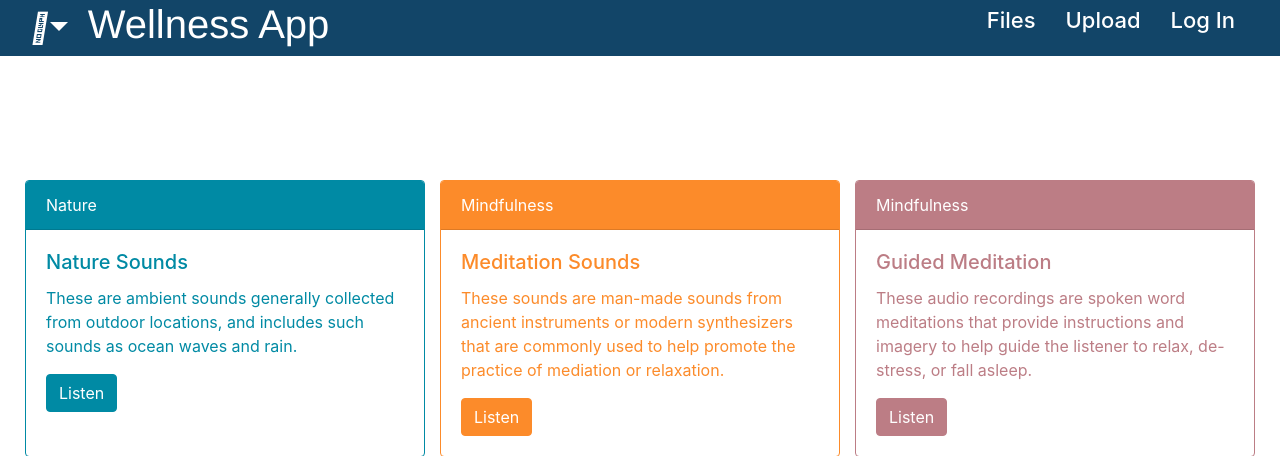
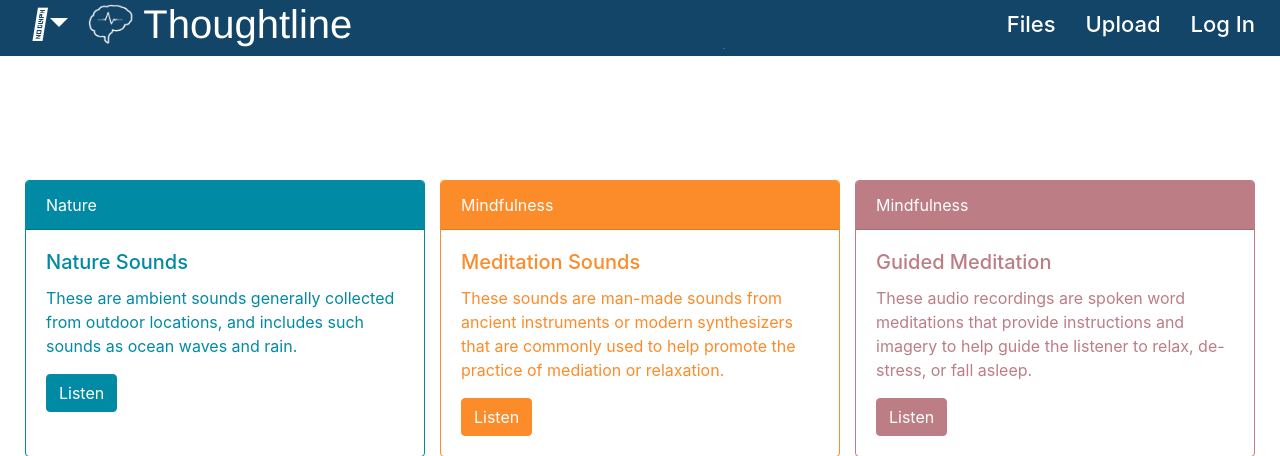
Before and after one commit to JRed46/myDemoRepo2, a Django app: page / in a window 1280 px wide. Shown: the top 456 px of the page. Run offline with Django 4.2, Linux system fonts and the light colour scheme; some libraries are stand-ins or nearby versions.

Commit message:
Logo, Wellness App -> Thoughtline

```diff
--- a/audio_app/templates/index.html
+++ b/audio_app/templates/index.html
@@ -1,8 +1,9 @@
 {% extends "base.html" %}
 
-{% block title %} Home {% endblock title %}
+{% block title %} MIT Thoughtline {% endblock title %}
 
 {% load static %}
+
 {% block content %}
 <link href="https://maxcdn.bootstrapcdn.com/bootstrap/4.1.1/css/bootstrap.min.css" rel="stylesheet" id="bootstrap-css">
 
--- a/audio_server/static/css/main.css
+++ b/audio_server/static/css/main.css
@@ -13,12 +13,13 @@ body {
 }
 
 ::-webkit-scrollbar-track {
-  background: #191c24;
+  background: #124568;
 }
 
 ::-webkit-scrollbar-thumb,
 ::-webkit-scrollbar-thumb:hover {
   background: grey;
+  border-radius: 5px;
 }
 
 h1 {
@@ -89,7 +90,7 @@ nav ul {
   display: flex;
   justify-content: space-between;
   align-items: center;
-  padding: 0 20px;
+  margin: auto 0 auto 0;
 }
 
 nav ul li {
@@ -119,6 +120,32 @@ li a:visited {
   text-decoration: none;
   font-weight: 500;
   color: white;
+}
+
+.topnav .logoAndTitleContainer{
+  display: flex;
+  flex-direction: row;
+}
+.topnav .logoAndTitleContainer h1{
+  display: flex;
+  float: left;
+  color: white;
+  margin: auto 0 auto 0;
+}
+
+.topnav .logoAndTitleContainer img{
+  display: flex;
+  float: left;
+  height:40px;
+  margin: auto 10px auto 0;
+}
+
+.topnav .logoAndTitleContainer:hover img{
+  filter:drop-shadow(1px 1px 1px lightgray)
+}
+
+.topnav .logoAndTitleContainer:hover h1{
+  text-shadow: 1px 1px 1px lightgray;
 }
 
 /* Icons */
--- a/audio_server/templates/base.html
+++ b/audio_server/templates/base.html
@@ -2,7 +2,7 @@
 <!DOCTYPE html>
 <html lang="en">
 <link rel="stylesheet" type="text/css" href="{% static 'css/main.css' %}" />
-<link rel="icon" type="image/png" href="{% static 'img/mit.png' %}" />
+<link rel="icon" type="image/png" href="{% static 'img/icon.png' %}" />
 
 <title>{% block title %} Untitled {% endblock title %}</title>
 
@@ -53,7 +53,7 @@
               <li><a class="dropdown-item" href="/sponsors">SPONSORS</a></li>
             </ul>
           </div>
-          <h1 class="webname"> <a href="/">Wellness App</a></h1>
+          <a class="logoAndTitleContainer" href="/"><img src="{% static 'img/logoWhite.png' %}"><h1 class="webname">Thoughtline</h1></a>
         </div>
         <nav>
           {% if activeTab == 'index'%}
```
Also changed, not shown: audio_server/static/img/icon.png (added), audio_server/static/img/logo.png (added), audio_server/static/img/logoWhite.png (added).
